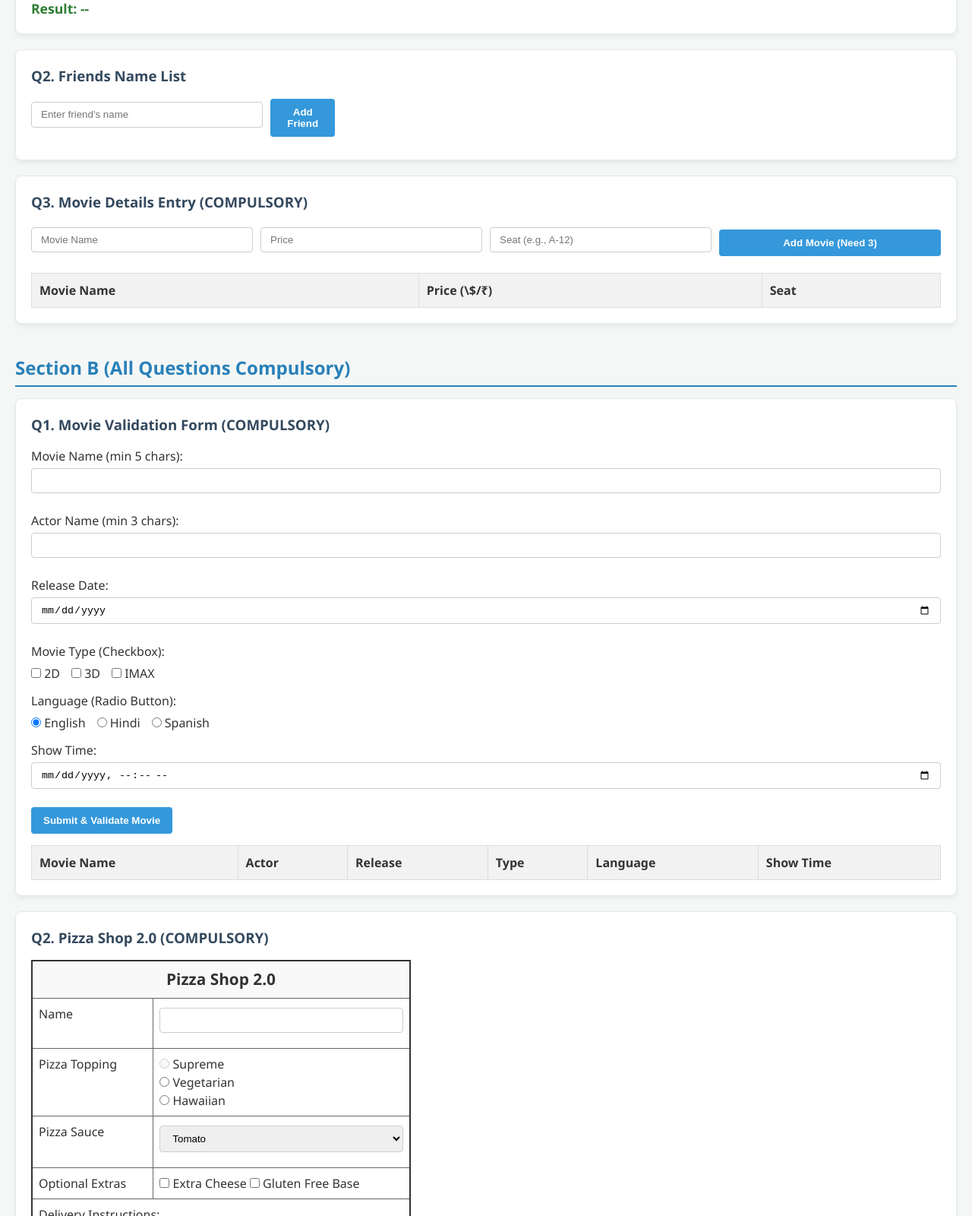
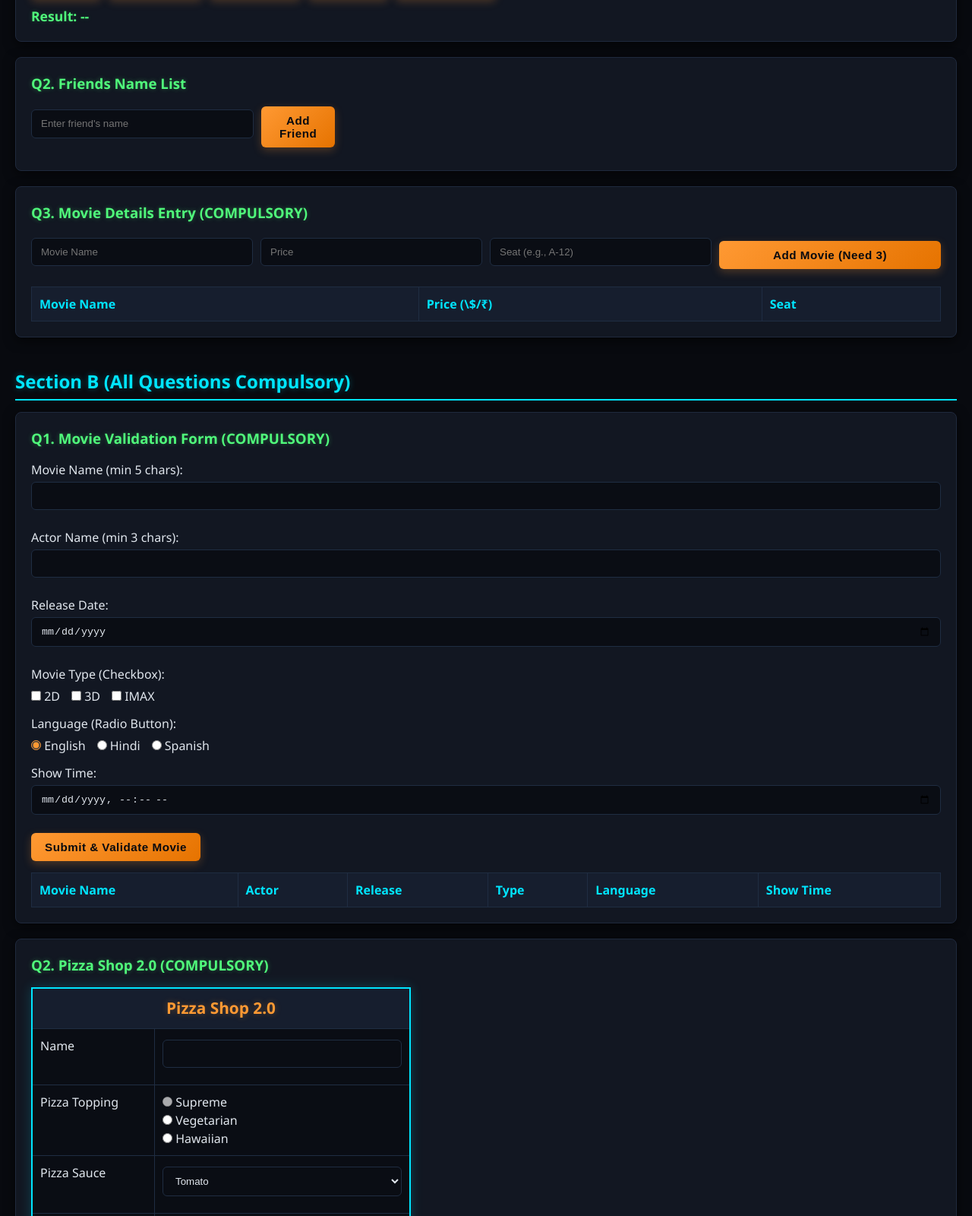
Before and after one commit to Master-utsav/DAC_WEB_PROGRAMMING_TECHNOLOGIES, a plain HTML site: page Day_4_JS/index.html in a window 1280 px wide. Shown: the part 360-1960 px from the top of the page at 76% size. Drawn offline with Linux system fonts and the light colour scheme.

Commit message:
day_4_updating

```diff
--- a/Day_4_JS/globals.css
+++ b/Day_4_JS/globals.css
@@ -7,8 +7,8 @@
 
 body {
     font-family: 'Segoe UI', Tahoma, Geneva, Verdana, sans-serif;
-    background-color: #f4f7f6;
-    color: #333;
+    background-color: #080a0f;
+    color: #e0e6ed;
     padding: 20px;
     line-height: 1.5;
 }
@@ -16,14 +16,36 @@ body {
 h1 {
     text-align: center;
     margin-bottom: 25px;
-    color: #2c3e50;
+    color: #fffffe; /* Vibrant Saffron */
+    /* text-shadow: 0 0 12px rgba(255, 153, 51, 0.4);
+     */
+     animation: flicker 600ms ease infinite;
+}
+
+@keyframes flicker {
+    0%{
+        text-shadow: 0 0 20px transparent;
+    }
+    25%{
+        text-shadow: 0 0 10px rgb(239, 172, 241);
+    }
+    50%{
+       text-shadow: 0 0 10px rgb(139, 131, 250);
+    }
+    75%{
+         text-shadow: 0 0 10px rgb(147, 255, 210)
+    }
+    100%{
+        text-shadow: 0 0 20px transparent;
+    }
 }
 
 h2 {
-    color: #2980b9;
-    border-bottom: 2px solid #2980b9;
+    color: #00e5ff; /* Neon Blue */
+    border-bottom: 2px solid #00e5ff;
     padding-bottom: 5px;
     margin-bottom: 15px;
+    text-shadow: 0 0 8px rgba(0, 229, 255, 0.3);
 }
 
 .assignment-section {
@@ -31,17 +53,18 @@ h2 {
 }
 
 .card {
-    background: #ffffff;
+    background: #121722;
     border-radius: 8px;
     padding: 20px;
     margin-bottom: 20px;
-    box-shadow: 0 4px 6px rgba(0, 0, 0, 0.05);
-    border: 1px solid #e1e8ed;
+    box-shadow: 0 4px 15px rgba(0, 0, 0, 0.6);
+    border: 1px solid #1f293d;
 }
 
 .card h3 {
     margin-bottom: 15px;
-    color: #34495e;
+    color: #50fa7b; /* Emerald Green */
+    text-shadow: 0 0 6px rgba(80, 250, 123, 0.3);
 }
 
 /* Form & Inputs */
@@ -52,26 +75,58 @@ input[type="datetime-local"],
 select,
 textarea {
     width: 100%;
-    padding: 8px 12px;
+    padding: 10px 12px;
     margin-top: 4px;
     margin-bottom: 12px;
-    border: 1px solid #ccc;
-    border-radius: 4px;
+    background-color: #0a0d14;
+    color: #e0e6ed;
+    border: 1px solid #1f2d42;
+    border-radius: 6px;
+    outline: none;
+    transition: border-color 0.2s, box-shadow 0.2s;
 }
 
+input[type="text"]:focus,
+input[type="number"]:focus,
+input[type="date"]:focus,
+input[type="datetime-local"]:focus,
+select:focus,
+textarea:focus {
+    border-color: #00e5ff;
+    box-shadow: 0 0 8px rgba(0, 229, 255, 0.4);
+}
+
+/* Styled Dropdown Options */
+select option {
+    background-color: #121722;
+    color: #e0e6ed;
+}
+
+/* Enhanced Saffron Buttons */
 button {
-    background-color: #3498db;
-    color: white;
+    background: linear-gradient(135deg, #ff9933 0%, #e67300 100%);
+    color: #080a0f;
     border: none;
-    padding: 10px 16px;
-    border-radius: 4px;
+    padding: 10px 18px;
+    border-radius: 6px;
     cursor: pointer;
     font-weight: bold;
-    transition: background 0.2s;
+    font-size: 0.95rem;
+    letter-spacing: 0.5px;
+    transition: all 0.25s ease-in-out;
+    box-shadow: 0 4px 12px rgba(255, 153, 51, 0.25);
 }
 
 button:hover {
-    background-color: #2980b9;
+    background: linear-gradient(135deg, #ffad54 0%, #ff8000 100%);
+    color: #000;
+    box-shadow: 0 0 15px rgba(255, 153, 51, 0.6);
+    transform: translateY(-1px);
+}
+
+button:active {
+    transform: translateY(1px);
+    box-shadow: 0 2px 6px rgba(255, 153, 51, 0.4);
 }
 
 .btn-group {
@@ -103,60 +158,85 @@ button:hover {
     display: flex;
     gap: 15px;
     margin-top: 5px;
+    color: #e0e6ed;
+}
+
+/* Accent Color for Checkboxes & Radios */
+input[type="checkbox"],
+input[type="radio"] {
+    accent-color: #ff9933;
+    cursor: pointer;
 }
 
 /* Results & Lists */
 .result {
     font-weight: bold;
     font-size: 1.1em;
-    color: #2e7d32;
+    color: #50fa7b; /* Emerald Text */
     margin-top: 8px;
+    text-shadow: 0 0 6px rgba(80, 250, 123, 0.2);
 }
 
 .styled-list {
     list-style-type: square;
     padding-left: 20px;
     margin-top: 10px;
+    color: #b0bec5;
+}
+
+.styled-list::marker {
+    color: #00e5ff; /* Neon Blue Bullets */
 }
 
 .output-box {
-    background-color: #f8f9fa;
-    border-left: 4px solid #3498db;
+    background-color: #05080e;
+    border-left: 4px solid #00e5ff;
+    color: #50fa7b;
     padding: 12px;
-    font-family: monospace;
+    font-family: 'Fira Code', Monaco, Consolas, monospace;
     white-space: pre-wrap;
+    border-radius: 0 6px 6px 0;
+    box-shadow: inset 0 0 10px rgba(0, 0, 0, 0.8);
 }
 
-/* Tables */
+/* Dark Data Tables */
 .data-table {
     width: 100%;
     border-collapse: collapse;
     margin-top: 10px;
+    background-color: #0a0d14;
 }
 
 .data-table th, .data-table td {
-    border: 1px solid #ddd;
+    border: 1px solid #1f2d42;
     padding: 10px;
     text-align: left;
 }
 
 .data-table th {
-    background-color: #f2f2f2;
-    color: #333;
+    background-color: #161e2e;
+    color: #00e5ff;
+    font-weight: 600;
 }
 
-/* Pizza Shop Replica Form (As per reference image) */
+.data-table tr:nth-child(even) {
+    background-color: #0e131f;
+}
+
+/* Pizza Shop Replica Form Dark Mode */
 .pizza-form-table {
     border-collapse: collapse;
     width: 100%;
     max-width: 500px;
-    border: 2px solid #333;
-    background: #fff;
+    border: 2px solid #00e5ff;
+    background: #0a0d14;
+    color: #e0e6ed;
+    box-shadow: 0 0 15px rgba(0, 229, 255, 0.2);
 }
 
 .pizza-form-table td, .pizza-form-table th {
-    border: 1px solid #666;
-    padding: 8px;
+    border: 1px solid #1f2d42;
+    padding: 10px;
     vertical-align: top;
 }
 
@@ -164,7 +244,9 @@ button:hover {
     text-align: center;
     font-size: 1.3em;
     font-weight: bold;
-    background-color: #f9f9f9;
+    background-color: #161e2e;
+    color: #ff9933;
+    text-shadow: 0 0 8px rgba(255, 153, 51, 0.3);
 }
 
 /* Dynamic Dropdowns */
--- a/Day_4_JS/index.js
+++ b/Day_4_JS/index.js
@@ -1,6 +1,3 @@
-/* ==========================================================================
-   SECTION A
-   ========================================================================== */
 
 // Q1. Calculator
 function calculate(operator) {
@@ -31,8 +28,8 @@ function calculate(operator) {
 }
 
 // Q2. Friends List using DOM
+const input = document.getElementById('friendNameInput');
 function addFriend() {
-    const input = document.getElementById('friendNameInput');
     const name = input.value.trim();
 
     if (name === "") {
@@ -47,8 +44,14 @@ function addFriend() {
 
     input.value = "";
 }
+input.addEventListener("keypress", (e) => {
+    if(e.key === "Enter"){
+        addFriend();
+    }
+})
 
-// Q3 (COMPULSORY). Take 3 Movies Details & Show in Table
+
+// Q3 Take 3 Movies Details & Show in Table
 const secAMovies = [];
 
 function addSecAMovie() {
@@ -60,6 +63,10 @@ function addSecAMovie() {
     const price = priceInput.value.trim();
     const seat = seatInput.value.trim();
 
+    if (!(/^\d+(\.\d{1,2})?$/.test(price))) {
+        alert("Price must be a valid number (e.g., 15 or 15.99)");
+        return;
+    }
     if (!name || !price || !seat) {
         alert("Please fill all movie fields.");
         return;
@@ -67,7 +74,6 @@ function addSecAMovie() {
 
     secAMovies.push({ name, price, seat });
 
-    // Render Table
     const tbody = document.querySelector('#secAMovieTable tbody');
     tbody.innerHTML = secAMovies.map(m => `
         <tr>
@@ -87,12 +93,7 @@ function addSecAMovie() {
     }
 }
 
-
-/* ==========================================================================
-   SECTION B (COMPULSORY)
-   ========================================================================== */
-
-// Q1 (COMPULSORY). Movie Validation Form
+// Q1 Movie Validation Form
 function handleMovieValSubmit(event) {
     event.preventDefault();
 
@@ -101,13 +102,13 @@ function handleMovieValSubmit(event) {
     const release = document.getElementById('valRelease').value;
     const showTime = document.getElementById('valShowTime').value;
 
-    // Validation a: Movie Name must be at least 5 characters
+    // Validation Movie Name must be at least 5 characters
     if (movieName.length < 5) {
         alert("Validation Error: Movie Name must be at least 5 characters long.");
         return;
     }
 
-    // Validation b: Actor name must be at least 3 characters
+    // Validation Actor name must be at least 3 characters
     if (actor.length < 3) {
         alert("Validation Error: Actor name must be at least 3 characters long.");
         return;
@@ -122,11 +123,9 @@ function handleMovieValSubmit(event) {
         return;
     }
 
-    // Radio button value (Language)
     const langNode = document.querySelector('input[name="language"]:checked');
     const language = langNode ? langNode.value : '';
 
-    // Add to table
     const tbody = document.querySelector('#validatedMovieTable tbody');
     const row = document.createElement('tr');
     row.innerHTML = `
@@ -143,12 +142,12 @@ function handleMovieValSubmit(event) {
 }
 
 
-// Q2 (COMPULSORY). Pizza Shop Form Validation
+// Q2 Pizza Shop Form Validation
 function handleSauceChange() {
     const sauceSelect = document.getElementById('pizzaSauce');
     const supremeTopping = document.getElementById('toppingSupreme');
 
-    // Validation b: If Tomato Pizza sauce is selected then the user cannot select Supreme Pizza toppings
+    // Validation If Tomato Pizza sauce is selected then the user cannot select Supreme Pizza toppings
     if (sauceSelect.value === "Tomato") {
         if (supremeTopping.checked) {
             supremeTopping.checked = false;
@@ -166,13 +165,13 @@ function handlePizzaSubmit(event) {
     const sauce = document.getElementById('pizzaSauce').value;
     const instructions = document.getElementById('deliveryInstructions').value.trim();
 
-    // Validation a: Name must be at least 5 characters
+    // Validation Name must be at least 5 characters
     if (name.length < 5) {
         alert("Validation Error: Name must be at least 5 characters long.");
         return;
     }
 
-    // Validation c: Delivery Instruction must have at least 5 words
+    // Validation Delivery Instruction must have at least 5 words
     const words = instructions.length > 0 ? instructions.split(/\s+/).filter(w => w.length > 0) : [];
     if (words.length < 5) {
         alert("Validation Error: Delivery Instructions must contain at least 5 words.");
@@ -200,11 +199,11 @@ function handlePizzaSubmit(event) {
     tbody.appendChild(row);
 
     document.getElementById('pizzaForm').reset();
-    handleSauceChange(); // Reset disabled state for Tomato
+    handleSauceChange();
 }
 
 
-// Q3 (COMPULSORY). Country, State, City Dynamic Cascading Select
+// Q3  Country, State, City Dynamic Cascading Select
 const locationData = {
     "India": {
         "Maharashtra": ["Mumbai", "Pune", "Nagpur"],
@@ -281,11 +280,10 @@ function onStateChange() {
 }
 
 
-// Q4 (COMPULSORY). Employee Objects & Global Tax Function
+// Q4 Employee Objects & Global Tax Function
 function globalTaxFunction() {
-    // Standard tax calculation based on context (this.salary)
     if (this && this.salary !== undefined) {
-        const taxAmount = this.salary * 0.15; // 15% tax
+        const taxAmount = this.salary * 0.15;
         return `${this.name} (ID: ${this.id}) with salary $${this.salary} pays tax: $${taxAmount.toFixed(2)}`;
     } else {
         return "Global Call: 'this' does not point to an employee object (salary is undefined). Default Tax: 0";
```
Also changed, not shown: Day_4_JS/index.html (+1 -7 lines).
